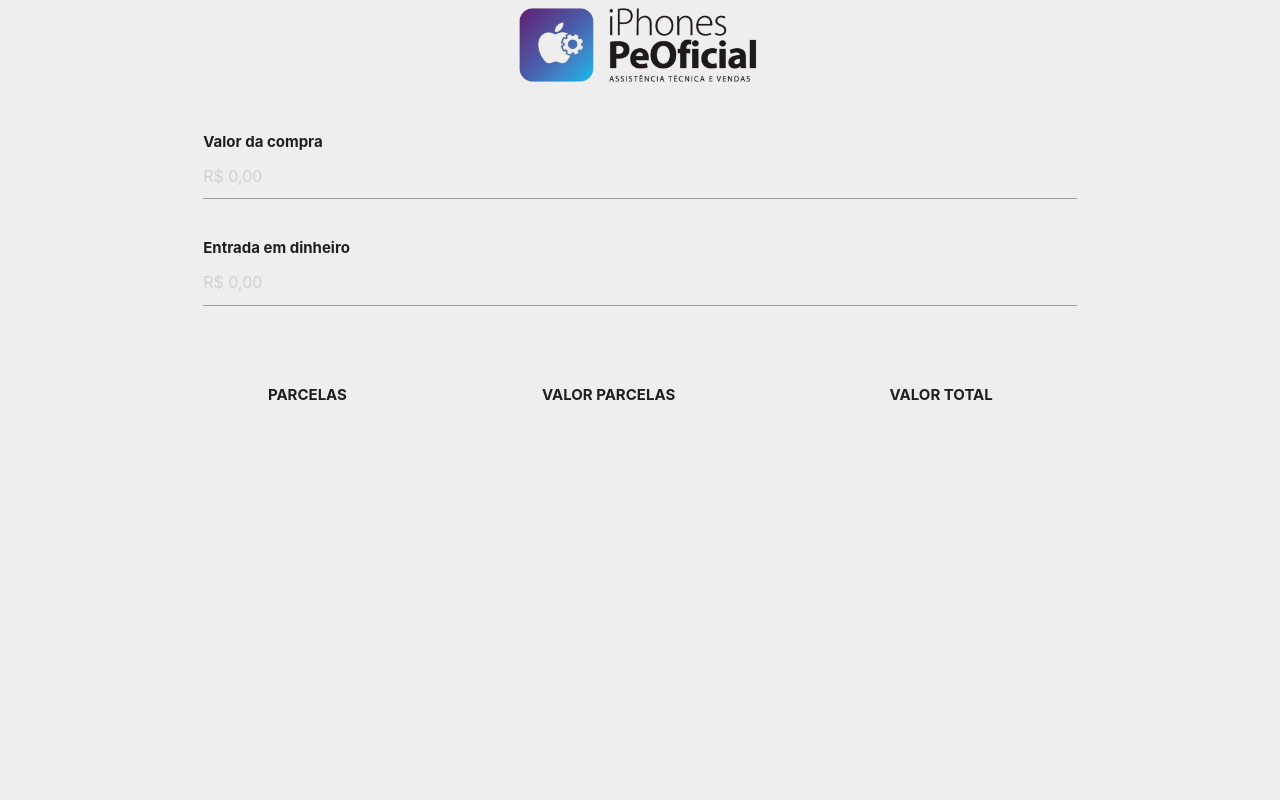
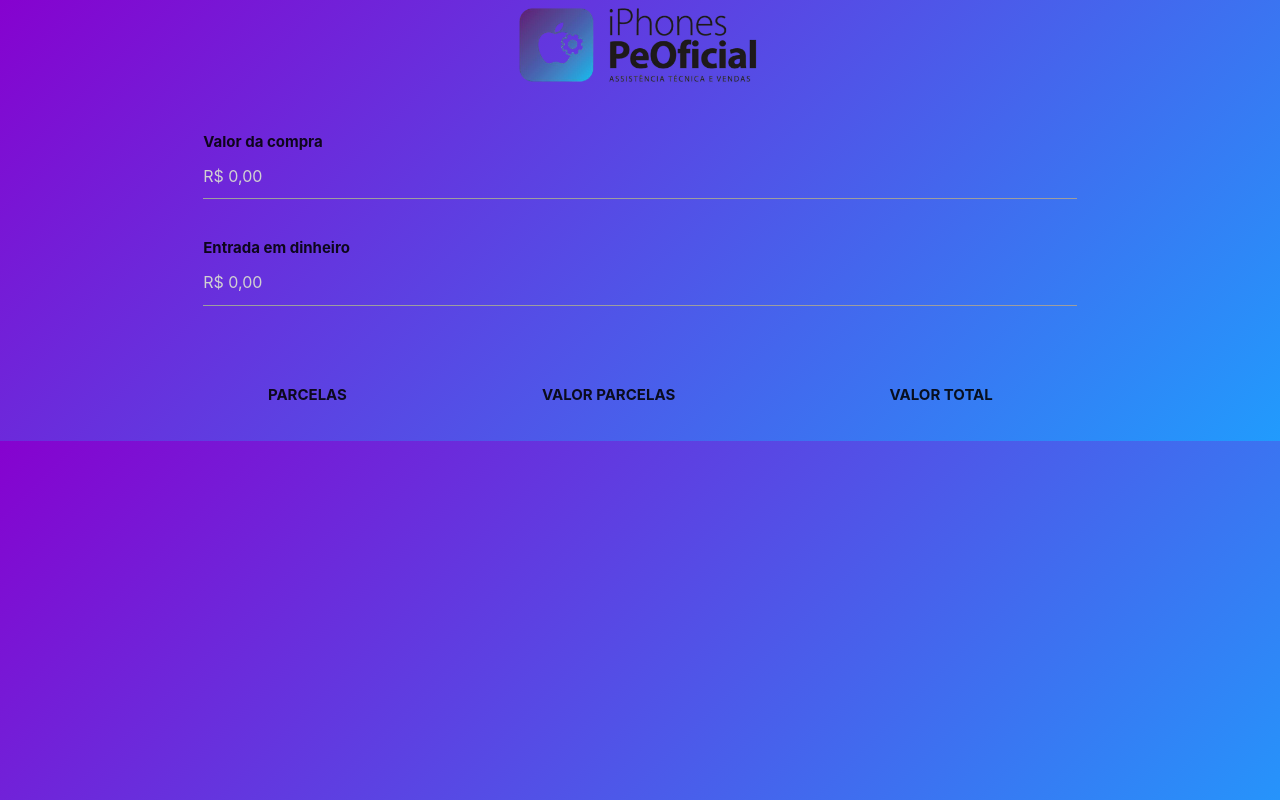
Before and after one commit to joaopaulojpos/joaopaulojpos.github.io, a plain HTML site: page calculadora.html in a window 1280 px wide. Drawn offline with nearby package versions, Linux system fonts and the light colour scheme.

Commit message:
mudando o background do body para teste

```diff
--- a/calculadora.html
+++ b/calculadora.html
@@ -7,12 +7,13 @@
 
     <!-- Materialize CSS -->
     <link rel="stylesheet" href="https://cdnjs.cloudflare.com/ajax/libs/materialize/1.0.0/css/materialize.min.css">
+    <link rel="stylesheet" href="custom.css">
 
     <link rel="icon" href="images/icon_apple.png">
 
     <title>Simulador de Crédito</title>
 </head>
-<body class="grey lighten-3">
+<body>
 
     <div class="row">
       <div class="col l12 s12 m12 xl12 center-align">
--- a/custom.css
+++ b/custom.css
@@ -1,3 +1,10 @@
 cor_text{
     color: #bdbdbd;
 }
+
+body{
+    background-color: #219bfd;
+background-image: linear-gradient(315deg, #219bfd 0%, #8602cf 100%);
+
+
+}
```
